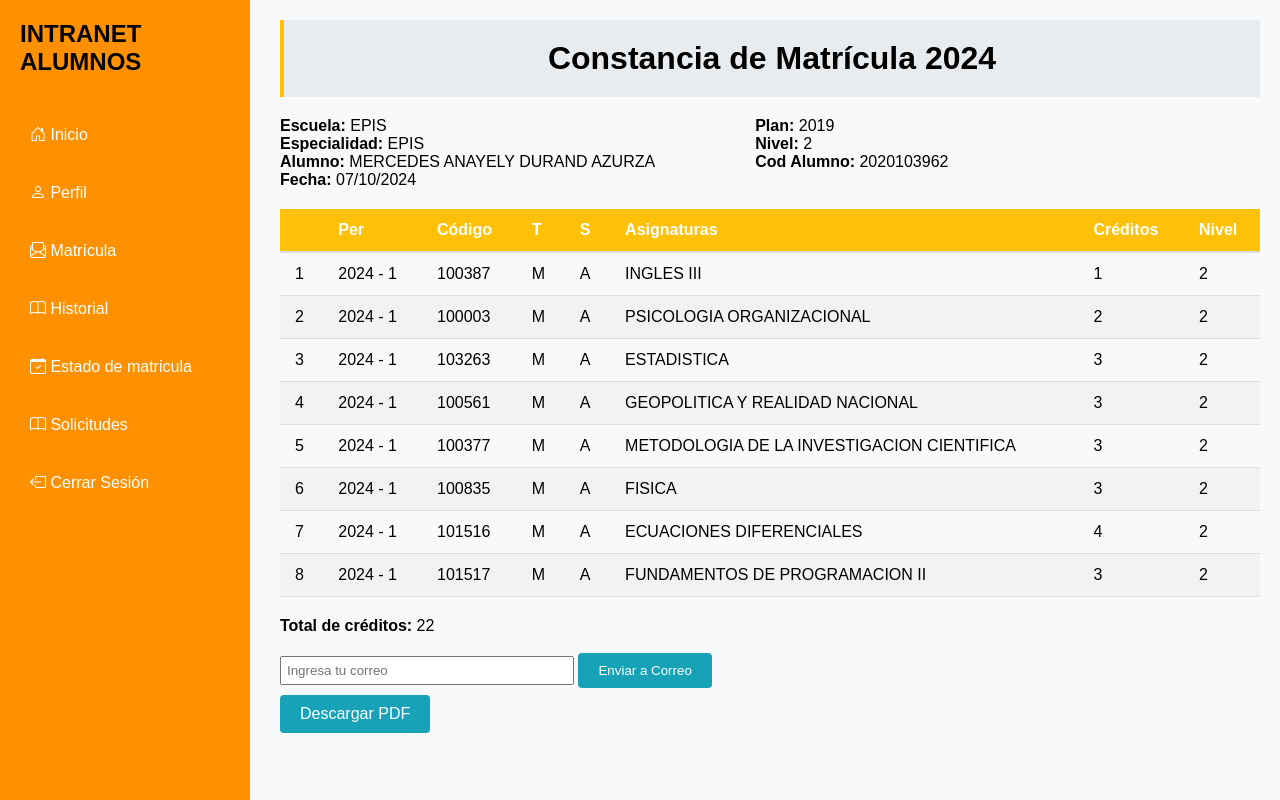
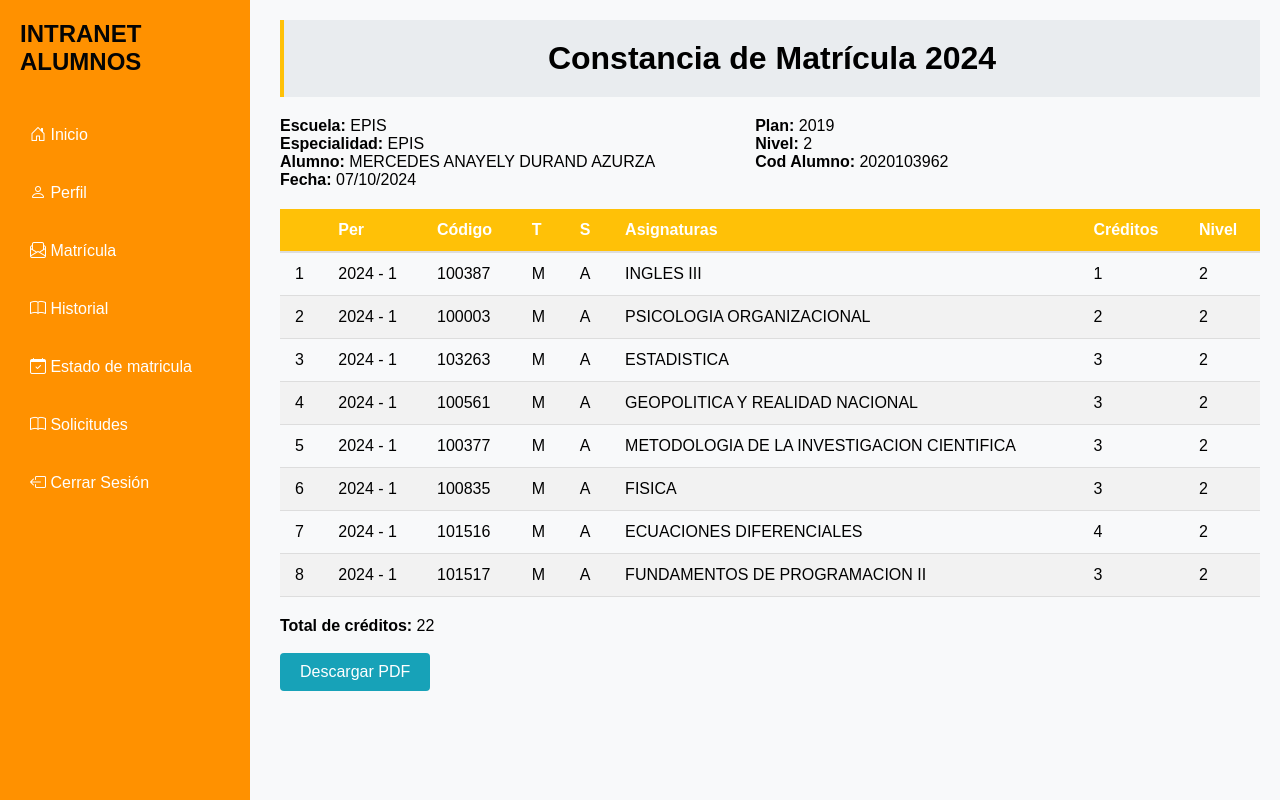
Before and after one commit to Mercedes1311/matricula-web, a Django app: page /detalles-matricula/6/ in a window 1280 px wide. Run offline with Django 5.2, Linux system fonts and the light colour scheme; data comes from the database, SQL or seed files in the repository; some libraries are stand-ins or nearby versions.

Commit message:
quitar correo

```diff
--- a/App/templates/detalles.html
+++ b/App/templates/detalles.html
@@ -52,11 +52,6 @@
         </div>
         <p style="margin-top: 20px;"><strong>Total de créditos: </strong>{{ total_creditos }}</p>
         <br />
-        <form method="POST" action="{% url 'enviar_pdf' matricula.id_matricula %}">
-            {% csrf_token %}
-            <input type="email" name="correo" placeholder="Ingresa tu correo" required>
-            <button type="submit" class="btn btn-primary" style="border: none;">Enviar a Correo</button>
-        </form>
         <a href="{% url 'descargar_pdf' matricula.id_matricula %}" class="btn btn-primary">Descargar PDF</a>
 
         {% else %}
```
